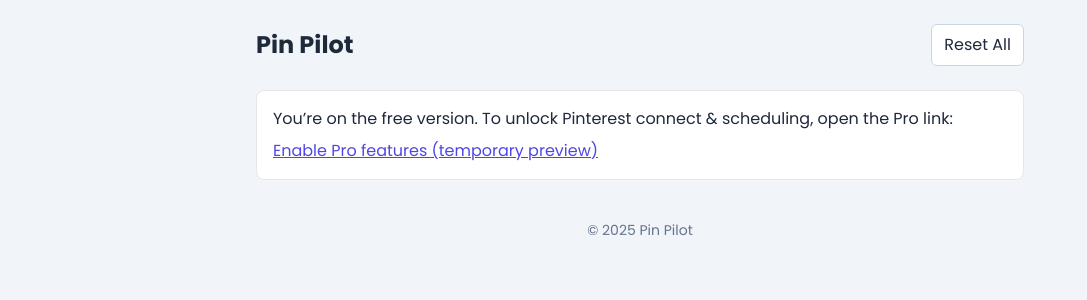
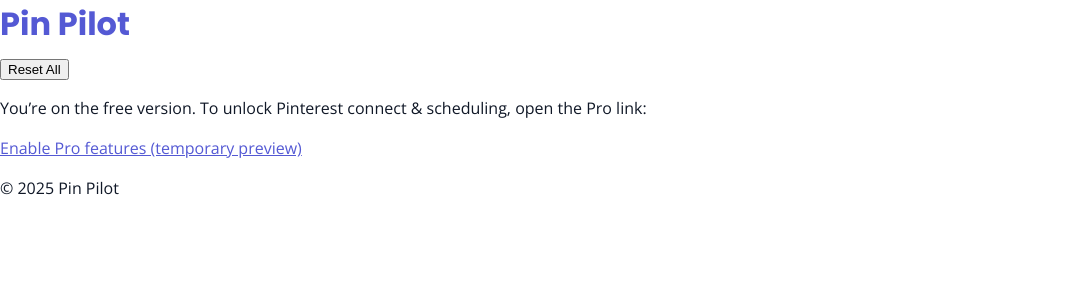
Before and after one commit to SarahFletcher86/pinpilot, a React (Vite) app: page / in a window 1280 px wide. Shown: the top 300 px of the page, without its empty margins (0-1087 px from the left). Built offline with nearby package versions, Linux system fonts and the light colour scheme.

Commit message:
Brand: fonts, colors, logo
Brand: fonts, colors, logo

```diff
--- a/index.html
+++ b/index.html
@@ -1,32 +1,22 @@
-<!DOCTYPE html>
+<!doctype html>
 <html lang="en">
   <head>
     <meta charset="UTF-8" />
-    <link rel="icon" type="image/svg+xml" href="/favicon.svg" />
     <meta name="viewport" content="width=device-width, initial-scale=1.0" />
-    <title>AI Pinterest Pin Generator</title>
-    <script src="https://cdn.tailwindcss.com"></script>
+    <title>Pin Pilot</title>
+
+    <!-- Brand fonts -->
     <link rel="preconnect" href="https://fonts.googleapis.com">
     <link rel="preconnect" href="https://fonts.gstatic.com" crossorigin>
-    <link href="https://fonts.googleapis.com/css2?family=Lato:wght@400;700&family=Montserrat:wght@400;700&family=Oswald:wght@400;700&family=Playfair+Display:wght@400;700&family=Poppins:wght@400;500;600;700&display=swap" rel="stylesheet">
-    <style>
-      body {
-        font-family: 'Poppins', sans-serif;
-      }
-    </style>
-  <script type="importmap">
-{
-  "imports": {
-    "react/": "https://esm.sh/react@^19.1.1/",
-    "react": "https://esm.sh/react@^19.1.1",
-    "@google/genai": "https://esm.sh/@google/genai@^1.13.0",
-    "react-dom/": "https://esm.sh/react-dom@^19.1.1/"
-  }
-}
-</script>
-<link rel="stylesheet" href="/index.css">
-</head>
-  <body class="bg-slate-100">
+    <link href="https://fonts.googleapis.com/css2?family=Open+Sans:wght@400;600&family=Poppins:wght@600;700&display=swap" rel="stylesheet">
+
+    <!-- Favicon / Logo -->
+    <link rel="icon" href="/pinpilot-logo.png" />
+
+    <!-- Brand styles -->
+    <link rel="stylesheet" href="/styles.css" />
+  </head>
+  <body>
     <div id="root"></div>
     <script type="module" src="/index.tsx"></script>
   </body>
--- /dev/null
+++ b/styles.css
@@ -0,0 +1,66 @@
+:root{
+  /* Brand palette to match your site */
+  --pp-bg: #ffffff;
+  --pp-surface: #e5edff;      /* light background tint */
+  --pp-primary: #5459d4;      /* violet headings/links */
+  --pp-accent: #74d6d8;       /* aqua buttons */
+  --pp-text: #101827;         /* near-black */
+  --pp-muted: #6b7280;        /* gray text */
+  --pp-border: #e5e7eb;       /* light border */
+  --pp-radius: 14px;
+}
+
+/* basic reset */
+*{ box-sizing: border-box; }
+html, body, #root{ height: 100%; }
+body{
+  margin: 0;
+  background: var(--pp-bg);
+  color: var(--pp-text);
+  font-family: "Open Sans", system-ui, -apple-system, Segoe UI, Roboto, Arial, sans-serif;
+  line-height: 1.5;
+}
+
+/* headings use Poppins + brand color */
+h1,h2,h3,h4{
+  font-family: "Poppins", sans-serif;
+  color: var(--pp-primary);
+  margin: 0 0 .5rem;
+}
+
+/* helper layout */
+.pp-container{ max-width: 960px; margin: 0 auto; padding: 16px; }
+.pp-grid{ display: grid; gap: 12px; }
+.pp-card{ background:#fff; border:1px solid var(--pp-border); border-radius: var(--pp-radius); padding:16px; }
+
+/* header (we'll add it in step 2) */
+.pp-header{ border-bottom:1px solid var(--pp-border); background:#fff; }
+.pp-header .pp-container{ display:flex; align-items:center; justify-content:space-between; gap:12px; }
+.pp-header .brand{ display:flex; align-items:center; gap:10px; font-weight:700; }
+.pp-header .brand img{ height:28px; width:auto; }
+
+/* inputs + buttons used by your forms */
+.pp-input{
+  width:100%;
+  padding:12px 14px;
+  border:1px solid var(--pp-border);
+  border-radius:8px;
+  background:#fff;
+}
+
+.pp-btn{
+  display:inline-flex; align-items:center; gap:.5rem;
+  padding:10px 16px;
+  border-radius:999px;
+  border:1px solid var(--pp-primary);
+  background:transparent;
+  color:var(--pp-primary);
+  font-weight:600;
+  text-decoration:none;
+  cursor:pointer;
+}
+.pp-btn:hover{ filter: brightness(0.95); }
+.pp-btn.primary{ background:var(--pp-accent); border-color:var(--pp-accent); color:#fff; }
+.pp-btn.small{ padding:8px 12px; font-size:.9rem; }
+
+a{ color: var(--pp-primary); }
```
Also changed, not shown: public/TRT - Pin Pilot Logo (1).png (added).
